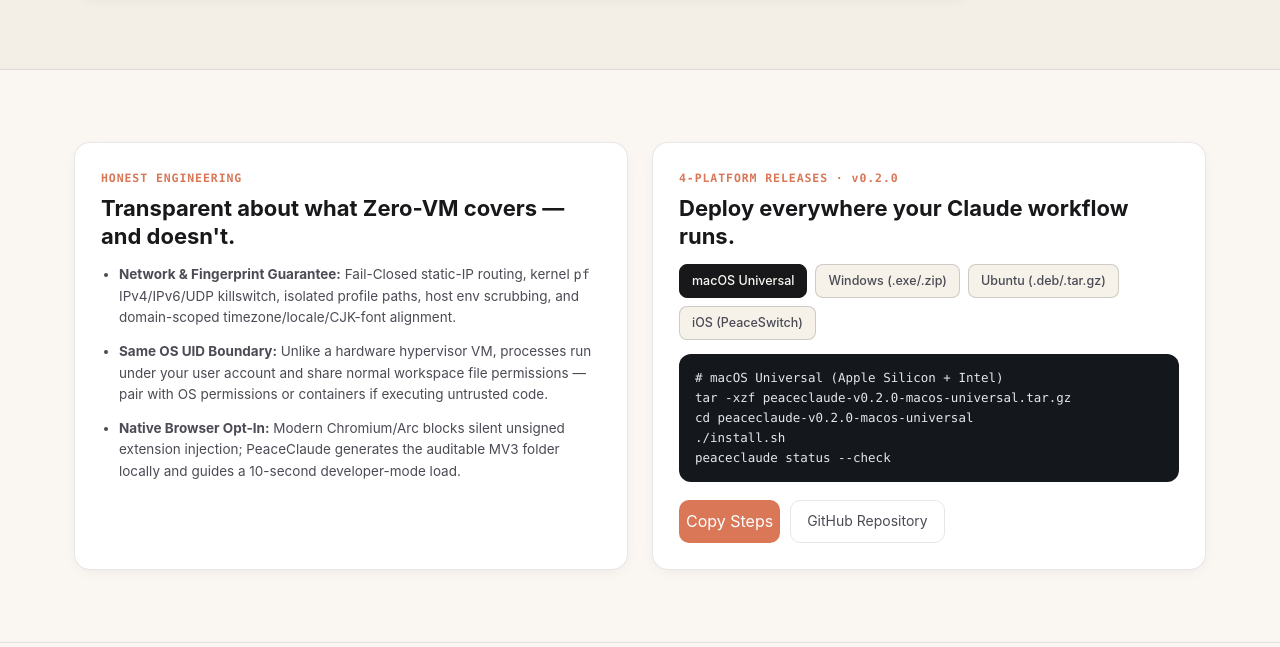
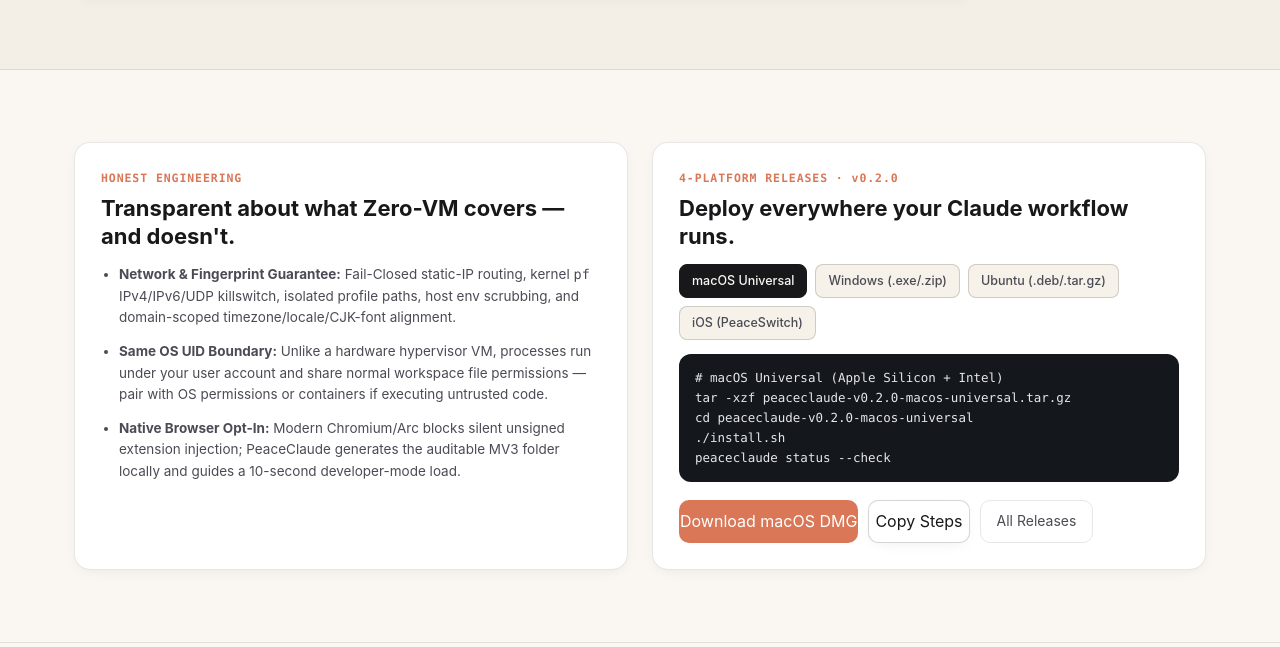
Before and after one commit to dragonforce2010/peaceclaude, a plain HTML site: page website/index.html in a window 1280 px wide. Shown: the part 5549-6196 px from the top of the page. Drawn offline with Linux system fonts and the light colour scheme.

Commit message:
docs(site): switch primary site to GitHub Pages and wire direct Release download links

```diff
--- a/website/app.js
+++ b/website/app.js
@@ -99,8 +99,9 @@
       bnd_3: '<strong>Native Browser Opt-In:</strong> Modern Chromium/Arc blocks silent unsigned extension injection; PeaceClaude generates the auditable MV3 folder locally and guides a 10-second developer-mode load.',
       ins_kicker: '4-PLATFORM RELEASES · v0.2.0',
       ins_title: 'Deploy everywhere your Claude workflow runs.',
+      ins_dl_btn: 'Download macOS DMG',
       ins_copy: 'Copy Steps',
-      ins_docs: 'GitHub Repository',
+      ins_docs: 'All Releases',
       foot_note: 'Cross-Platform Zero-VM Static-IP Security Cockpit',
       tab_acc: 'Multi-Account',
       tab_sec: 'Security Doctor',
@@ -206,8 +207,9 @@
       bnd_3: '<strong>原生浏览器扩展机制：</strong>现代 Chromium/Arc 禁止静默植入未上架商店扩展；PeaceClaude 在本地生成可审计扩展源码并引导您 10 秒开启加载。',
       ins_kicker: '四端同步发布 · v0.2.0',
       ins_title: '覆盖您的每一台主力电脑与随身 iPhone。',
+      ins_dl_btn: '下载 macOS DMG',
       ins_copy: '复制步骤',
-      ins_docs: '查看 GitHub 仓库',
+      ins_docs: '全部 Releases',
       foot_note: '跨平台零虚拟机静态 IP Claude 全入口安全套件',
       tab_acc: '多账号工作台',
       tab_sec: '11 项安全体检',
@@ -362,6 +364,37 @@ cd peaceclaude/ios/PeaceSwitch
 xcodegen generate && open PeaceSwitch.xcodeproj`,
   };
 
+  const RELEASE_DOWNLOADS = {
+    macos: {
+      url: 'https://github.com/dragonforce2010/peaceclaude/releases/download/v0.2.0/PeaceClaude-v0.2.0-macos-universal.dmg',
+      en: 'Download macOS DMG',
+      zh: '下载 macOS DMG',
+    },
+    windows: {
+      url: 'https://github.com/dragonforce2010/peaceclaude/releases/download/v0.2.0/PeaceClaude-v0.2.0-windows-amd64.zip',
+      en: 'Download Windows ZIP',
+      zh: '下载 Windows ZIP',
+    },
+    ubuntu: {
+      url: 'https://github.com/dragonforce2010/peaceclaude/releases/download/v0.2.0/PeaceClaude-v0.2.0-ubuntu-amd64.deb',
+      en: 'Download Ubuntu .deb',
+      zh: '下载 Ubuntu .deb',
+    },
+    ios: {
+      url: 'https://github.com/dragonforce2010/peaceclaude/blob/main/ios/APP_STORE_GUIDE.md',
+      en: 'iOS Build & App Store Guide',
+      zh: '查看 iOS 构建与上架指南',
+    },
+  };
+
+  function renderInstallAction() {
+    const dl = $('btn-download-mac');
+    if (!dl) return;
+    const item = RELEASE_DOWNLOADS[installMode] || RELEASE_DOWNLOADS.macos;
+    dl.href = item.url;
+    dl.textContent = curLang === 'zh' ? item.zh : item.en;
+  }
+
   function escapeHTML(str) {
     return String(str).replace(/&/g, '&amp;').replace(/</g, '&lt;').replace(/>/g, '&gt;');
   }
@@ -460,6 +493,7 @@ xcodegen generate && open PeaceSwitch.xcodeproj`,
     renderTelemetryDeck();
     renderGuide();
     renderIOSMockup();
+    renderInstallAction();
     try { localStorage.setItem('peaceclaude_site_lang', curLang); } catch {}
   }
 
@@ -545,6 +579,7 @@ xcodegen generate && open PeaceSwitch.xcodeproj`,
     btn.setAttribute('aria-selected', 'true');
     installMode = btn.dataset.mode || 'macos';
     $('install-code').innerHTML = '<code>' + escapeHTML(INSTALL_SNIPPETS[installMode] || '') + '</code>';
+    renderInstallAction();
   });
 
   $('btn-hero-copy')?.addEventListener('click', async () => {
--- a/website/index.html
+++ b/website/index.html
@@ -6,12 +6,12 @@
   <title>PeaceClaude — Multi-Platform Zero-VM Static-IP Security Cockpit</title>
   <meta name="description" content="Zero-VM, Fail-Closed static-IP control cockpit across macOS, Windows, Ubuntu Linux, Local Web, and iOS PeaceSwitch." />
   <meta name="theme-color" content="#FAF7F2" />
-  <link rel="canonical" href="https://peaceclaude-hub.netlify.app/" />
+  <link rel="canonical" href="https://dragonforce2010.github.io/peaceclaude/" />
   <meta property="og:title" content="PeaceClaude — Multi-Platform Zero-VM Static-IP Security Cockpit" />
   <meta property="og:description" content="Lock Claude Desktop, CLI & native Arc/Chrome to a verified static US egress IP across macOS, Windows, Ubuntu, and PeaceSwitch iOS." />
   <meta property="og:type" content="website" />
-  <meta property="og:url" content="https://peaceclaude-hub.netlify.app/" />
-  <meta property="og:image" content="https://peaceclaude-hub.netlify.app/assets/accounts-overview.png" />
+  <meta property="og:url" content="https://dragonforce2010.github.io/peaceclaude/" />
+  <meta property="og:image" content="https://dragonforce2010.github.io/peaceclaude/assets/accounts-overview.png" />
   <meta name="twitter:card" content="summary_large_image" />
   <link rel="icon" type="image/png" href="assets/peace-logo.png" />
   <link rel="stylesheet" href="styles.css" />
@@ -506,8 +506,9 @@ cd peaceclaude-v0.2.0-macos-universal
 peaceclaude status --check</code></pre>
 
           <div class="install-foot">
-            <button type="button" class="btn btn-primary" id="btn-copy-install" data-i18n="ins_copy">Copy Steps</button>
-            <a class="btn btn-ghost" href="https://github.com/dragonforce2010/peaceclaude" target="_blank" rel="noopener" data-i18n="ins_docs">GitHub Repository</a>
+            <a class="btn btn-primary" id="btn-download-mac" href="https://github.com/dragonforce2010/peaceclaude/releases/download/v0.2.0/PeaceClaude-v0.2.0-macos-universal.dmg" target="_blank" rel="noopener" data-i18n="ins_dl_btn">Download macOS DMG</a>
+            <button type="button" class="btn btn-secondary" id="btn-copy-install" data-i18n="ins_copy">Copy Steps</button>
+            <a class="btn btn-ghost" href="https://github.com/dragonforce2010/peaceclaude/releases/latest" target="_blank" rel="noopener" data-i18n="ins_docs">All Releases</a>
           </div>
         </div>
       </div>
```
Also changed, not shown: 3 other files.
